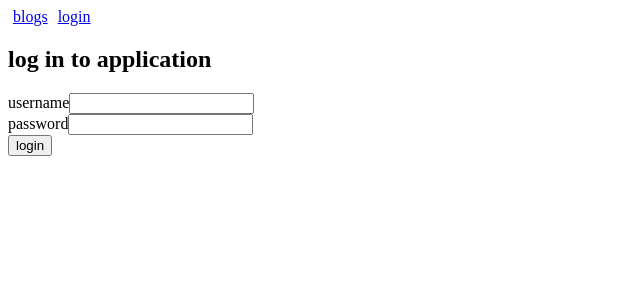
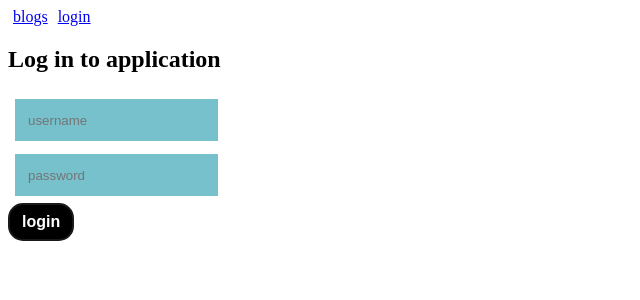
Before and after one commit to hugoakerlund/fullstackopen, a React (Vite) app in the folder part5/bloglist-frontend/: page /login in a window 1280 px wide. Shown: the top 300 px of the page, without its empty margins (0-640 px from the left). Built offline with nearby package versions, Linux system fonts and the light colour scheme; no server answers.

Commit message:
Exercise 5.29

```diff
--- a/part5/bloglist-frontend/package.json
+++ b/part5/bloglist-frontend/package.json
@@ -14,7 +14,8 @@
     "axios": "^1.9.0",
     "react": "^19.1.0",
     "react-dom": "^19.1.0",
-    "react-router-dom": "^7.18.4"
+    "react-router-dom": "^7.18.4",
+    "styled-components": "^6.6.0"
   },
   "devDependencies": {
     "@eslint/js": "^9.25.0",
--- a/part5/bloglist-frontend/src/components/BlogForm.jsx
+++ b/part5/bloglist-frontend/src/components/BlogForm.jsx
@@ -1,5 +1,30 @@
 import { useState } from 'react'
 import { useNavigate } from 'react-router-dom'
+
+import styled from 'styled-components'
+
+const Input = styled.input`
+  padding: 1em;
+  margin: 0.5em;
+  color: "#0E183D";
+  background: #FFFFFF;
+  border: 2px solid cyan;
+`
+
+const Button = styled.button`
+  background-color: #000000;
+  border: 2px solid #1A1A1A;
+  border-radius: 15px;
+  box-sizing: border-box;
+  color: #FFFFFF;
+  cursor: pointer;
+  font-size: 16px;
+  font-weight: 600;
+  line-height: normal;
+  min-height: 20px;
+  padding: 8px 12px;
+  text-align: center;
+`
 
 const BlogForm = ({ createBlog, setNotification }) => {
   const [title, setTitle] = useState('')
@@ -46,15 +71,15 @@ const BlogForm = ({ createBlog, setNotification }) => {
       <h2>create new</h2>
       <form onSubmit={addBlog}>
         <label>
-          title:<input value={title} onChange={handleTitleChange} /><br/>
+          <Input value={title} onChange={handleTitleChange} placeholder="title" /><br/>
         </label>
         <label>
-          author:<input value={author} onChange={handleAuthorChange} /><br/>
+          <Input value={author} onChange={handleAuthorChange} placeholder="author" /><br/>
         </label>
         <label>
-          url:<input value={url} onChange={handleUrlChange} /><br/>
+          <Input value={url} onChange={handleUrlChange} placeholder="url" /><br/>
         </label>
-        <button type="submit">create</button>
+        <Button type="submit">create</Button>
       </form>
     </div>
   )
--- a/part5/bloglist-frontend/src/components/LoginForm.jsx
+++ b/part5/bloglist-frontend/src/components/LoginForm.jsx
@@ -1,4 +1,29 @@
 import { useNavigate } from 'react-router-dom'
+
+import styled from 'styled-components'
+
+const Input = styled.input`
+  padding: 1em;
+  margin: 0.5em;
+  color: "#0E183D";
+  background: #76C1CC;
+  border: none;
+`
+
+const Button = styled.button`
+  background-color: #000000;
+  border: 2px solid #1A1A1A;
+  border-radius: 15px;
+  box-sizing: border-box;
+  color: #FFFFFF;
+  cursor: pointer;
+  font-size: 16px;
+  font-weight: 600;
+  line-height: normal;
+  min-height: 20px;
+  padding: 8px 12px;
+  text-align: center;
+`
 
 const LoginForm = ({ onLogin, handleUsernameChange, handlePasswordChange, username, password }) => {
   const navigate = useNavigate()
@@ -11,29 +36,29 @@ const LoginForm = ({ onLogin, handleUsernameChange, handlePasswordChange, userna
 
   return (
     <div>
-      <h2>log in to application</h2>
+      <h2>Log in to application</h2>
       <form onSubmit={handleLogin}>
         <div>
           <label>
-            username
-            <input
+            <Input
               type="text"
               value={username}
               onChange={handleUsernameChange}
+              placeholder="username"
             />
           </label>
         </div>
         <div>
           <label>
-            password
-            <input
+            <Input
               type="password"
               value={password}
               onChange={handlePasswordChange}
+              placeholder="password"
             />
           </label>
         </div>
-        <button type="submit">login</button>
+        <Button type="submit">login</Button>
       </form>
     </div>
   )
```
Also changed, not shown: 2 other files (tests, documents, lock files or other folders).
